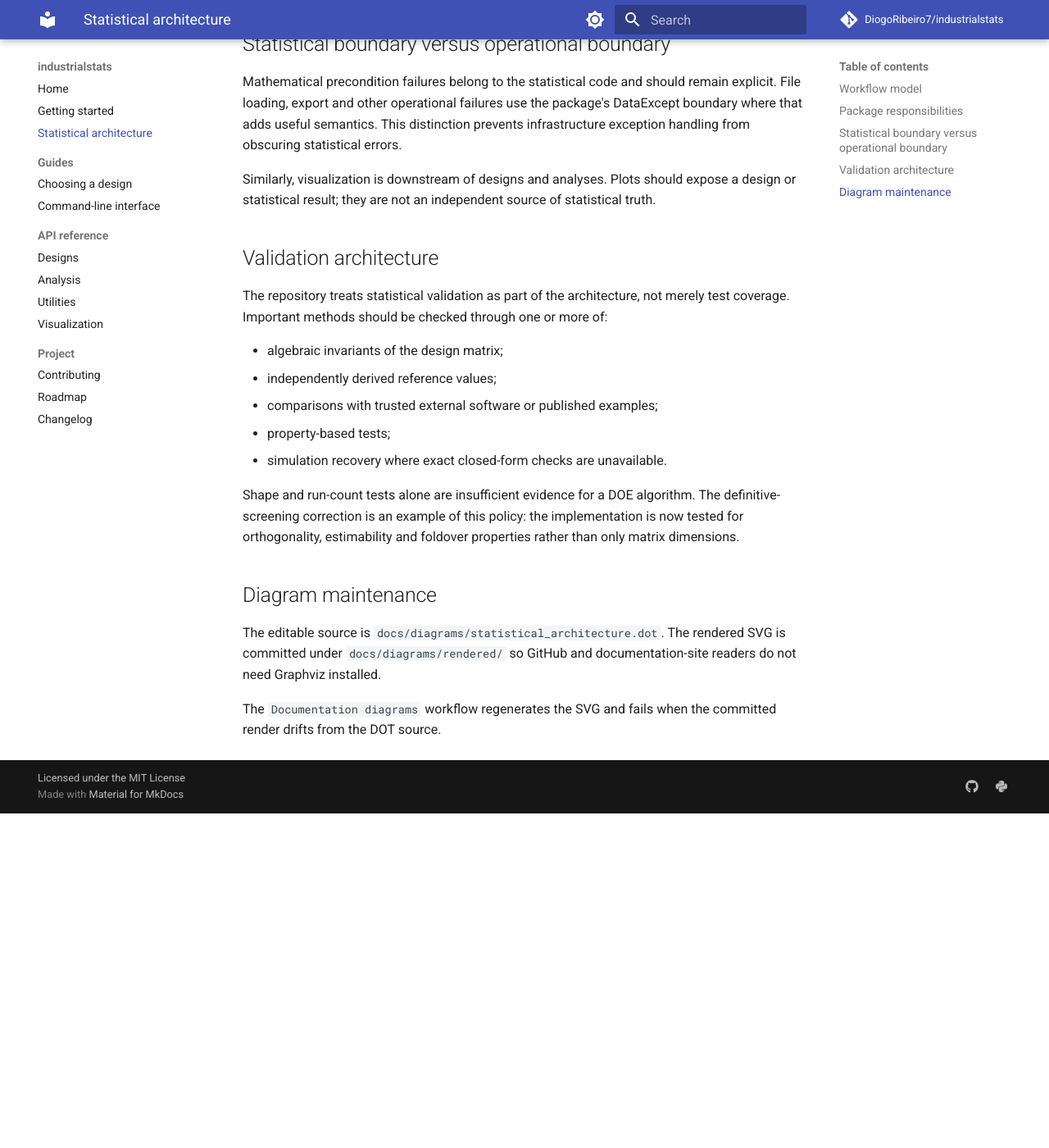
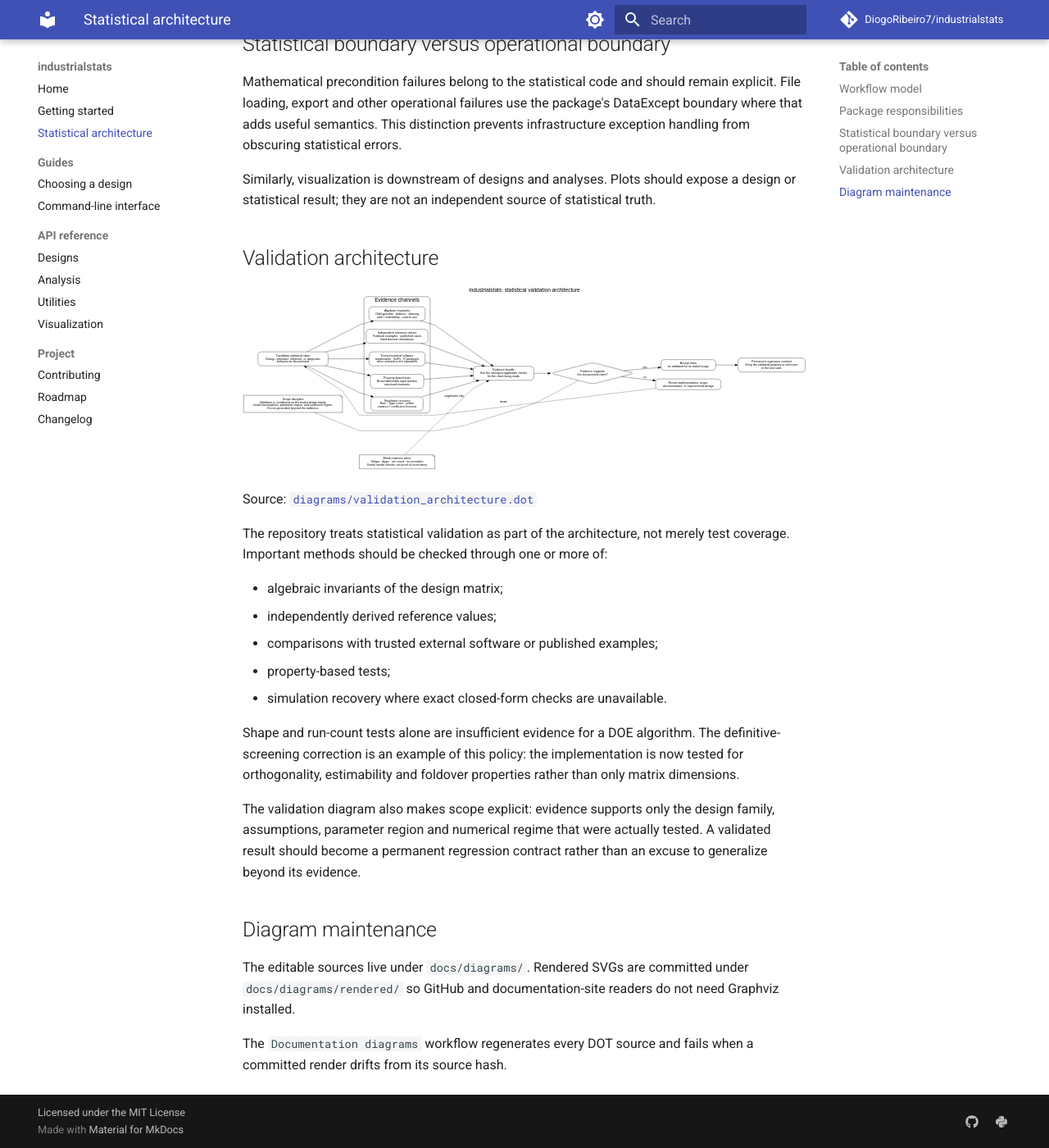
Before and after one commit to DiogoRibeiro7/industrialstats, an MkDocs documentation site: the page built from docs/architecture.md, in a window 1280 px wide and 1400 px high, scrolled down 1738 px. Shown: the whole window at 82% size. Built offline with MkDocs 1.6.1 and Material for MkDocs 9.7.7, drawn with Linux system fonts in a browser that asks for light colours; comment, search, counter and statistics services are not loaded; before the commit the page ends 2730 px from its top, so only the background shows below that.

Commit message:
docs: link validation architecture diagram

```diff
--- a/docs/architecture.md
+++ b/docs/architecture.md
@@ -41,6 +41,10 @@ Similarly, visualization is downstream of designs and analyses. Plots should exp
 
 ## Validation architecture
 
+![industrialstats statistical validation evidence flow](diagrams/rendered/validation_architecture.svg)
+
+Source: [`diagrams/validation_architecture.dot`](diagrams/validation_architecture.dot)
+
 The repository treats statistical validation as part of the architecture, not merely test coverage. Important methods should be checked through one or more of:
 
 - algebraic invariants of the design matrix;
@@ -51,8 +55,10 @@ The repository treats statistical validation as part of the architecture, not me
 
 Shape and run-count tests alone are insufficient evidence for a DOE algorithm. The definitive-screening correction is an example of this policy: the implementation is now tested for orthogonality, estimability and foldover properties rather than only matrix dimensions.
 
+The validation diagram also makes scope explicit: evidence supports only the design family, assumptions, parameter region and numerical regime that were actually tested. A validated result should become a permanent regression contract rather than an excuse to generalize beyond its evidence.
+
 ## Diagram maintenance
 
-The editable source is `docs/diagrams/statistical_architecture.dot`. The rendered SVG is committed under `docs/diagrams/rendered/` so GitHub and documentation-site readers do not need Graphviz installed.
+The editable sources live under `docs/diagrams/`. Rendered SVGs are committed under `docs/diagrams/rendered/` so GitHub and documentation-site readers do not need Graphviz installed.
 
-The `Documentation diagrams` workflow regenerates the SVG and fails when the committed render drifts from the DOT source.
+The `Documentation diagrams` workflow regenerates every DOT source and fails when a committed render drifts from its source hash.
```
